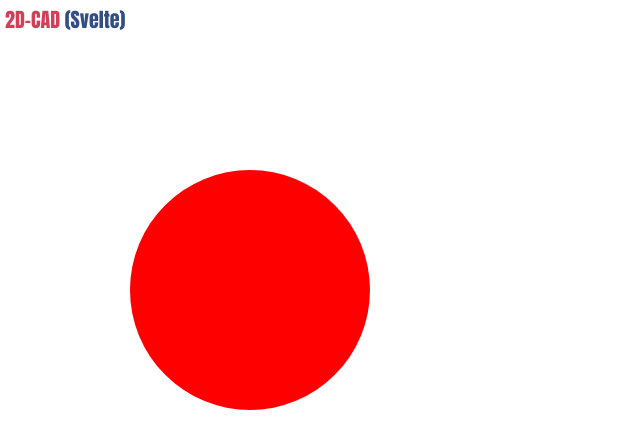
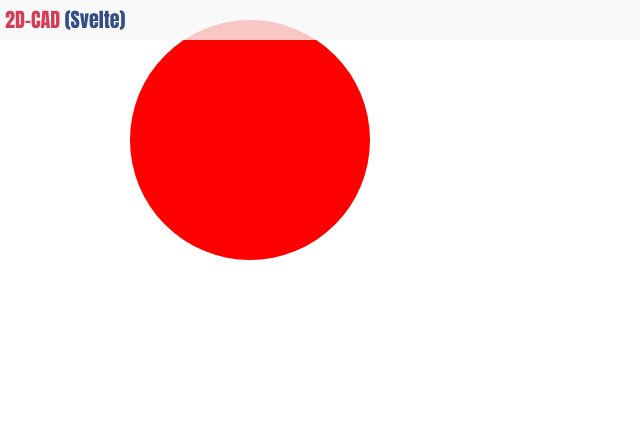
Before and after one commit to delhanty/2020__2dcad-svelte, a Svelte app: page / in a window 1280 px wide. Shown: the top 448 px of the page, without its empty margins (0-640 px from the left). Built offline with nearby package versions, Linux system fonts and the light colour scheme.

Commit message:
Tweaked navbar opacity and background color for canvas overlay

```diff
--- a/src/App.svelte
+++ b/src/App.svelte
@@ -41,8 +41,9 @@
 
 #navbar {
   position: absolute;
-  /*background-color: #f8f8f8;*/
-  background: transparent;
+  width: 100%;
+  background-color: #f8f8f8;
+  /*background: transparent;*/
   opacity: 0.8;
   -moz-opacity: 0.8;
   min-height: 40px;
--- a/src/components/Canvas2d.svelte
+++ b/src/components/Canvas2d.svelte
@@ -21,7 +21,7 @@ function onResize()
   utils.onCanvasResize(canvas,(context: CanvasRenderingContext2d) => {
     context.fillStyle = '#ff0000';
     context.beginPath();
-    context.arc(250,top+250,120,0, Math.PI*2.0);
+    context.arc(250,top+100,120,0, Math.PI*2.0);
     context.fill();
   });
 }
```
